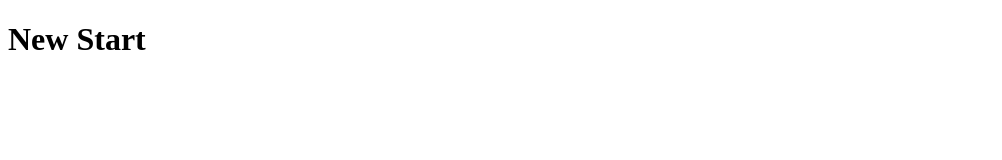
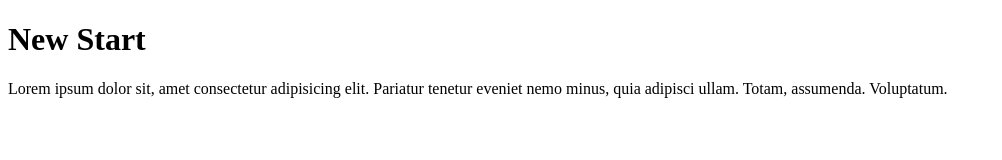
Before and after one commit to Sumedhk005/tasks, a plain HTML site: page index.html in a window 1280 px wide. Shown: the whole page, without its empty margins (0-1002 px from the left). Drawn offline with Linux system fonts and the light colour scheme.

Commit message:
inside feature-1 index.html

```diff
--- a/index.html
+++ b/index.html
@@ -12,5 +12,7 @@
 </head>
 <body>
     <h1>New Start</h1>
+
+    <p>Lorem ipsum dolor sit, amet consectetur adipisicing elit. Pariatur tenetur eveniet nemo minus, quia adipisci ullam. Totam, assumenda. Voluptatum.</p>
 </body>
 </html>
```
